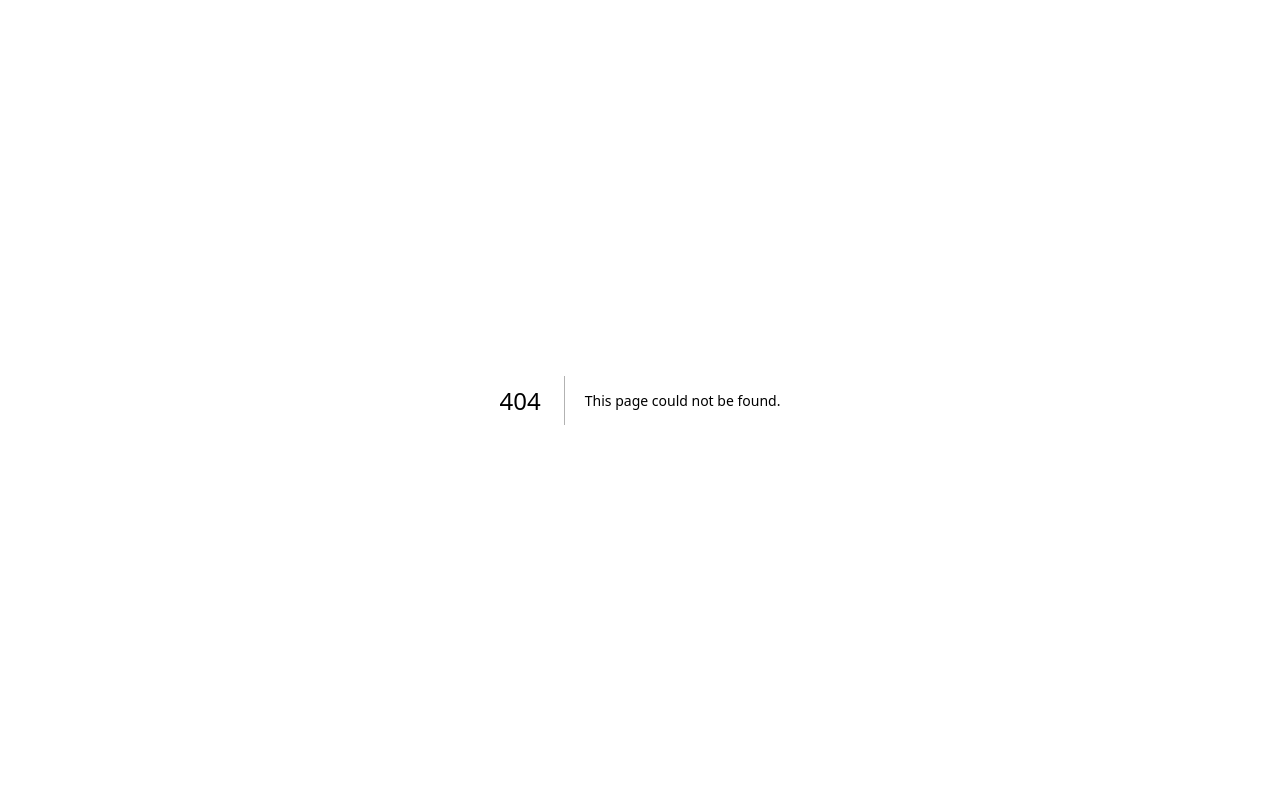
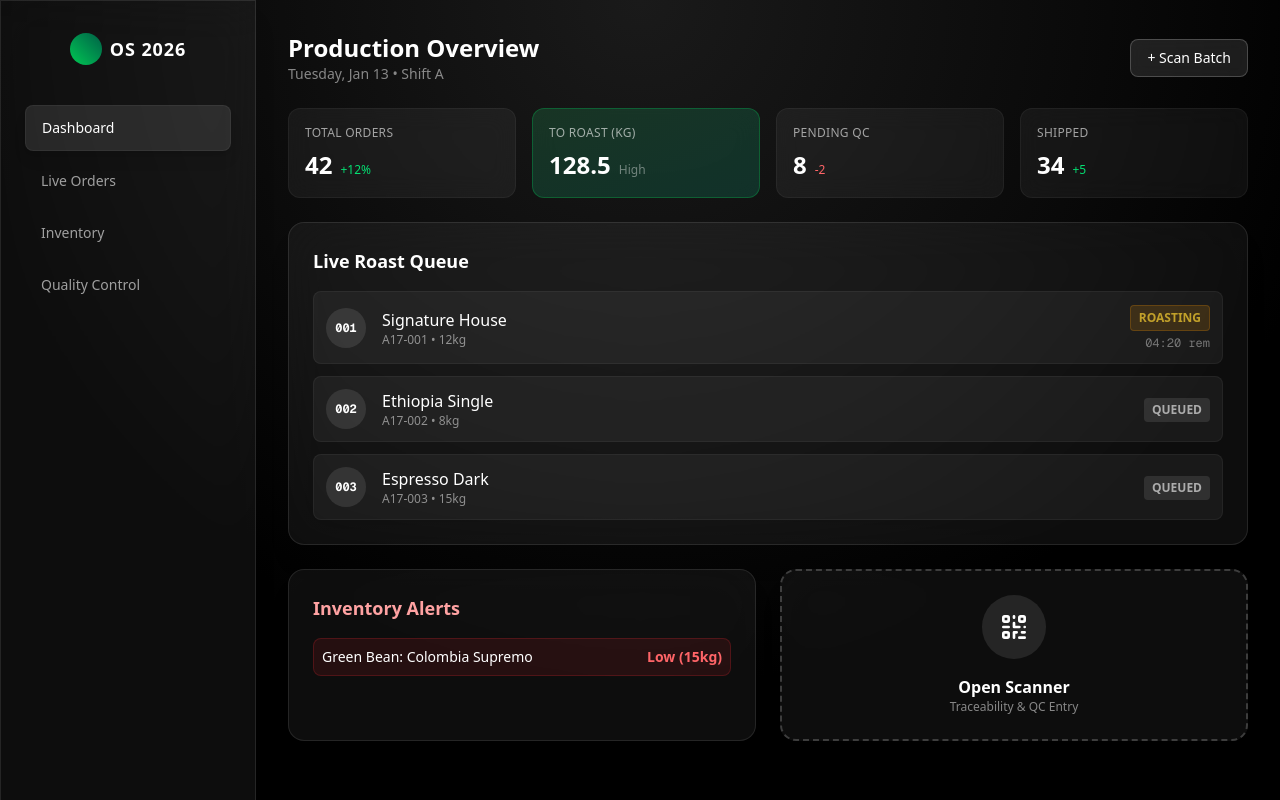
Before and after one commit to conornaught0n/BLENDIE-SITE, a Next.js app: page /production in a window 1280 px wide. Before the commit this address had no page. Built offline with nearby package versions, Linux system fonts and the light colour scheme.

Commit message:
Implement Glassmorphism Production OS Dashboard

```diff
--- a/app/globals.css
+++ b/app/globals.css
@@ -1,15 +1,19 @@
 @import "tailwindcss";
 
 :root {
-  --background: #002B1B; /* Forest Green */
-  --foreground: #D4AF37; /* Metallic Gold */
-  --accent: #E5C158; /* Lighter Gold for hover/active */
+  --background: #000000;
+  --foreground: #ffffff;
+  --glass-border: rgba(255, 255, 255, 0.1);
+  --glass-surface: rgba(255, 255, 255, 0.05);
+  --glass-highlight: rgba(255, 255, 255, 0.1);
+  --accent-success: #10B981;
+  --accent-warning: #F59E0B;
+  --accent-alert: #EF4444;
 }
 
 @theme inline {
   --color-background: var(--background);
   --color-foreground: var(--foreground);
-  --color-accent: var(--accent);
   --font-sans: var(--font-geist-sans);
   --font-mono: var(--font-geist-mono);
 }
@@ -19,4 +23,26 @@ body {
   color: var(--foreground);
   font-family: var(--font-sans), Arial, Helvetica, sans-serif;
   antialiased: true;
+  /* Deep textured background for glass effect context */
+  background-image: radial-gradient(circle at 50% 0%, #1a1a1a 0%, #000000 70%);
+  min-height: 100vh;
 }
+
+/* Glassmorphism Utilities */
+@layer components {
+  .glass-panel {
+    @apply backdrop-blur-xl bg-white/5 border border-white/10 shadow-xl;
+  }
+
+  .glass-card {
+    @apply backdrop-blur-md bg-white/5 border border-white/5 rounded-xl hover:bg-white/10 transition-all duration-300;
+  }
+
+  .glass-input {
+    @apply bg-black/20 border border-white/10 rounded-lg px-4 py-2 focus:outline-none focus:border-white/30 transition-colors text-white placeholder-white/30;
+  }
+
+  .glass-btn {
+    @apply backdrop-blur-sm bg-white/10 border border-white/20 rounded-lg px-4 py-2 hover:bg-white/20 active:bg-white/5 transition-all font-medium;
+  }
+}
--- /dev/null
+++ b/app/production/layout.tsx
@@ -0,0 +1,54 @@
+import React from 'react';
+import Link from 'next/link';
+
+export default function ProductionLayout({
+  children,
+}: {
+  children: React.ReactNode;
+}) {
+  return (
+    <div className="flex min-h-screen flex-col md:flex-row text-white">
+      {/* Mobile-First Sidebar / Navigation */}
+      <nav className="glass-panel sticky top-0 z-50 flex h-16 w-full items-center justify-between px-6 md:h-screen md:w-64 md:flex-col md:justify-start md:border-r md:border-b-0 md:pt-8">
+        <div className="flex items-center gap-2">
+          <div className="h-8 w-8 rounded-full bg-gradient-to-tr from-green-500 to-emerald-800" />
+          <span className="font-bold tracking-wider text-lg">OS 2026</span>
+        </div>
+
+        <div className="hidden md:mt-10 md:flex md:w-full md:flex-col md:gap-2">
+          <NavLink href="/production" label="Dashboard" active />
+          <NavLink href="/production/orders" label="Live Orders" />
+          <NavLink href="/production/inventory" label="Inventory" />
+          <NavLink href="/production/qc" label="Quality Control" />
+        </div>
+
+        {/* Mobile Menu Icon (Placeholder) */}
+        <button className="md:hidden glass-btn p-2">
+          <span className="block h-0.5 w-6 bg-white mb-1"></span>
+          <span className="block h-0.5 w-6 bg-white mb-1"></span>
+          <span className="block h-0.5 w-6 bg-white"></span>
+        </button>
+      </nav>
+
+      {/* Main Content Area */}
+      <main className="flex-1 overflow-y-auto p-4 md:p-8">
+        {children}
+      </main>
+    </div>
+  );
+}
+
+function NavLink({ href, label, active }: { href: string; label: string; active?: boolean }) {
+  return (
+    <Link
+      href={href}
+      className={`rounded-lg px-4 py-3 text-sm font-medium transition-all ${
+        active
+          ? 'bg-white/10 text-white shadow-lg border border-white/5'
+          : 'text-white/60 hover:bg-white/5 hover:text-white'
+      }`}
+    >
+      {label}
+    </Link>
+  );
+}
--- /dev/null
+++ b/app/production/page.tsx
@@ -0,0 +1,95 @@
+import React from 'react';
+
+export default function ProductionDashboard() {
+  return (
+    <div className="space-y-6">
+      <header className="flex items-center justify-between">
+        <div>
+          <h1 className="text-2xl font-bold">Production Overview</h1>
+          <p className="text-white/50 text-sm">Tuesday, Jan 13 • Shift A</p>
+        </div>
+        <button className="glass-btn text-sm">+ Scan Batch</button>
+      </header>
+
+      {/* KPI Grid */}
+      <div className="grid grid-cols-2 gap-4 md:grid-cols-4">
+        <KPICard title="Total Orders" value="42" change="+12%" />
+        <KPICard title="To Roast (kg)" value="128.5" change="High" highlight />
+        <KPICard title="Pending QC" value="8" change="-2" />
+        <KPICard title="Shipped" value="34" change="+5" />
+      </div>
+
+      {/* Live Production Queue */}
+      <div className="glass-panel rounded-2xl p-6">
+        <h2 className="mb-4 text-lg font-semibold">Live Roast Queue</h2>
+        <div className="space-y-3">
+          <QueueItem batch="A17-001" blend="Signature House" weight="12kg" status="Roasting" time="04:20" />
+          <QueueItem batch="A17-002" blend="Ethiopia Single" weight="8kg" status="Queued" />
+          <QueueItem batch="A17-003" blend="Espresso Dark" weight="15kg" status="Queued" />
+        </div>
+      </div>
+
+      <div className="grid grid-cols-1 md:grid-cols-2 gap-6">
+        {/* Inventory Alert */}
+        <div className="glass-panel rounded-2xl p-6">
+           <h2 className="mb-4 text-lg font-semibold text-red-300">Inventory Alerts</h2>
+           <div className="space-y-2">
+             <div className="flex justify-between items-center text-sm p-2 bg-red-500/10 border border-red-500/20 rounded-lg">
+               <span>Green Bean: Colombia Supremo</span>
+               <span className="font-bold text-red-400">Low (15kg)</span>
+             </div>
+           </div>
+        </div>
+
+         {/* Scanner Shortcut */}
+         <div className="glass-panel rounded-2xl p-6 flex flex-col items-center justify-center text-center cursor-pointer hover:bg-white/10 transition-colors border-dashed border-2 border-white/20">
+            <div className="w-16 h-16 bg-white/10 rounded-full flex items-center justify-center mb-4">
+              <svg className="w-8 h-8 text-white" fill="none" viewBox="0 0 24 24" stroke="currentColor">
+                <path strokeLinecap="round" strokeLinejoin="round" strokeWidth={2} d="M12 4v1m6 11h2m-6 0h-2v4m0-11v3m0 0h.01M12 12h4.01M16 20h4M4 12h4m12 0h.01M5 8h2a1 1 0 001-1V5a1 1 0 00-1-1H5a1 1 0 00-1 1v2a1 1 0 001 1zm12 0h2a1 1 0 001-1V5a1 1 0 00-1-1h-2a1 1 0 00-1 1v2a1 1 0 001 1zM5 20h2a1 1 0 001-1v-2a1 1 0 00-1-1H5a1 1 0 00-1 1v2a1 1 0 001 1z" />
+              </svg>
+            </div>
+            <h3 className="font-bold">Open Scanner</h3>
+            <p className="text-xs text-white/50">Traceability & QC Entry</p>
+         </div>
+      </div>
+    </div>
+  );
+}
+
+function KPICard({ title, value, change, highlight }: any) {
+  return (
+    <div className={`glass-card p-4 ${highlight ? 'bg-gradient-to-br from-green-900/40 to-emerald-900/40 border-green-500/30' : ''}`}>
+      <p className="text-xs font-medium text-white/60 uppercase tracking-wide">{title}</p>
+      <div className="mt-2 flex items-baseline gap-2">
+        <span className="text-2xl font-bold text-white">{value}</span>
+        <span className={`text-xs ${change.includes('+') ? 'text-green-400' : change.includes('-') ? 'text-red-400' : 'text-white/40'}`}>
+          {change}
+        </span>
+      </div>
+    </div>
+  );
+}
+
+function QueueItem({ batch, blend, weight, status, time }: any) {
+  return (
+    <div className="flex items-center justify-between rounded-lg bg-white/5 p-3 hover:bg-white/10 transition-colors border border-white/5">
+      <div className="flex items-center gap-4">
+        <div className="h-10 w-10 rounded-full bg-white/10 flex items-center justify-center text-xs font-bold font-mono">
+          {batch.split('-')[1]}
+        </div>
+        <div>
+          <h4 className="font-medium text-white">{blend}</h4>
+          <p className="text-xs text-white/50">{batch} • {weight}</p>
+        </div>
+      </div>
+      <div className="text-right">
+        <span className={`inline-block px-2 py-1 rounded text-xs font-bold uppercase ${
+          status === 'Roasting' ? 'bg-amber-500/20 text-amber-300 border border-amber-500/30 animate-pulse' : 'bg-white/10 text-white/60'
+        }`}>
+          {status}
+        </span>
+        {time && <p className="text-xs text-white/40 mt-1 font-mono">{time} rem</p>}
+      </div>
+    </div>
+  );
+}
```
